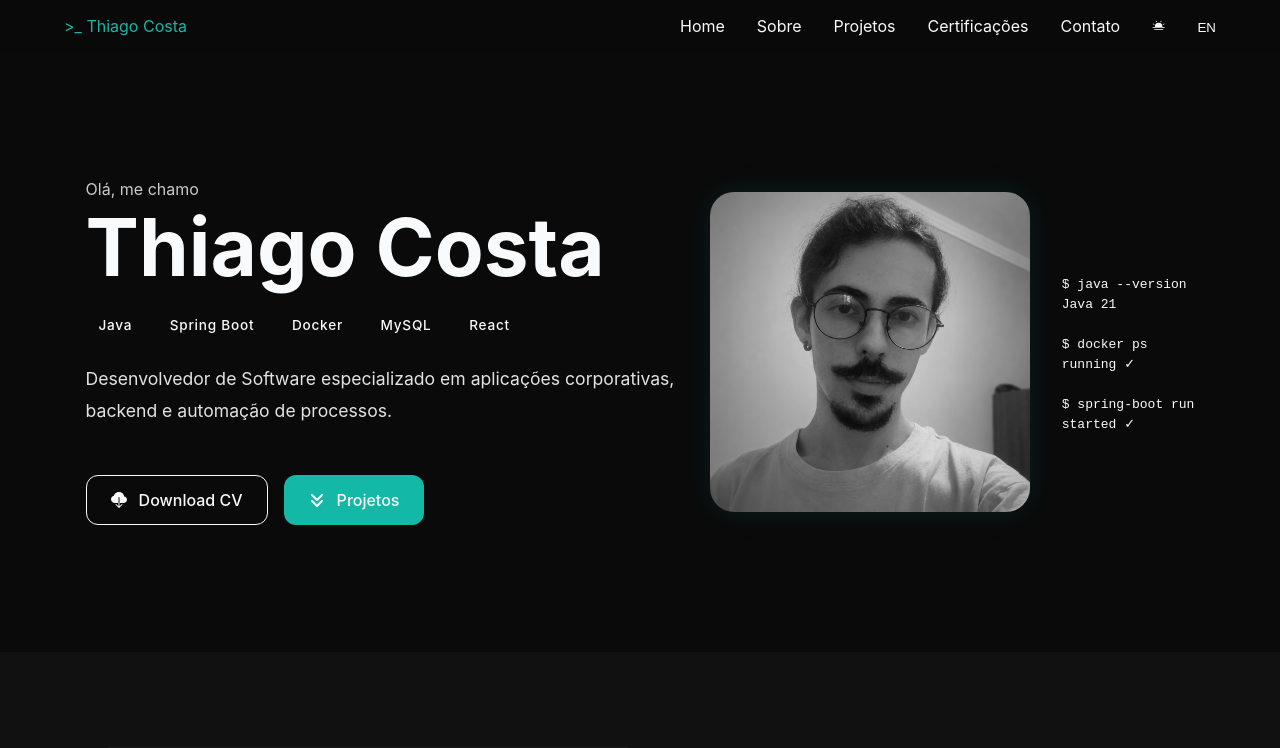
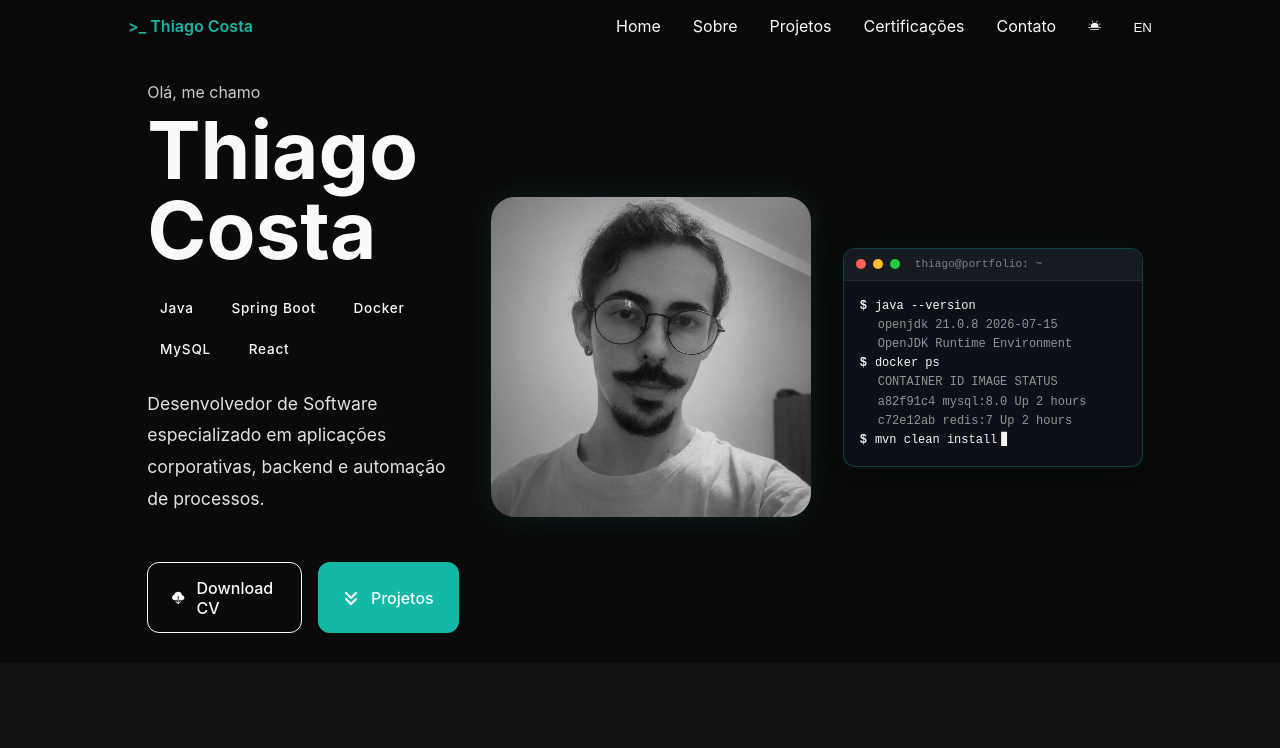
Before and after one commit to ThiagoCosta01/ThiagoCosta01.github.io, a React (Vite) app: page / in a window 1280 px wide. Shown: the top 748 px of the page. Built offline with nearby package versions, Linux system fonts and the light colour scheme.

Commit message:
feat: terminal animation

```diff
--- a/src/components/layout/Footer/Footer.module.css
+++ b/src/components/layout/Footer/Footer.module.css
@@ -5,21 +5,16 @@
 }
 
 .inner {
-    max-width: 1200px;
+    width: 80%;
     margin: 0 auto;
 
-    padding: 5rem 2rem;
+    padding: 5rem 0rem;
 
     display: grid;
     grid-template-columns: 1.2fr 1fr;
-    gap: 4rem;
+
 }
 
-@media (max-width: 768px) {
-    .inner {
-        grid-template-columns: 1fr;
-    }
-}
 
 .profile {
     display: flex;
@@ -166,7 +161,7 @@
 }
 
 .bottomBar {
-    max-width: 1200px;
+    width: 80%;
 
     margin: 0 auto;
 
@@ -260,3 +255,8 @@
         gap: 1rem;
     }
 }
+@media (max-width: 768px) {
+    .inner {
+        grid-template-columns: 1fr;
+    }
+}
--- a/src/components/layout/Logo/Logo.module.css
+++ b/src/components/layout/Logo/Logo.module.css
@@ -1,5 +1,6 @@
 .container a{
     color: var(--primary);
+    font-weight: 600;
 }
 
 .container a:hover{
--- a/src/components/layout/Navbar/Navbar.module.css
+++ b/src/components/layout/Navbar/Navbar.module.css
@@ -23,7 +23,7 @@
 }
 
 .container {
-    width: min(1200px, 90%);
+    width: 80%;
     padding: 1rem 0;
 
     display: flex;
--- a/src/components/ui/AboutMeSection/AboutSection.module.css
+++ b/src/components/ui/AboutMeSection/AboutSection.module.css
@@ -17,7 +17,7 @@
     margin-top: 50px;
     margin-bottom: 50px;
     display: flex;
-    width: 85%;
+    width: 80%;
     justify-content: space-between;
     gap: 100px;
 }
--- a/src/components/ui/IntroductionSection/IntroductionSection.module.css
+++ b/src/components/ui/IntroductionSection/IntroductionSection.module.css
@@ -13,8 +13,10 @@
     margin-top: 30px;
     margin-bottom: 30px;
     align-items: center;
-    width: min(1200px, 90%);
+    justify-content: space-around;
+    width: 80%;
     gap: 2rem;
+
 }
 
 .texts {
--- a/src/components/ui/IntroductionSection/IntroductionSection.tsx
+++ b/src/components/ui/IntroductionSection/IntroductionSection.tsx
@@ -3,6 +3,7 @@ import styles from "./IntroductionSection.module.css";
 import meImage from "../../../assets/images/me2.png";
 import PrimaryButton from "../PrimaryButton/PrimaryButton";
 import { GeneralIcons } from "../../../config/GeneralIcons";
+import TerminalAnimation from "../TerminalAnimation/TerminalAnimation";
 
 export default function IntroductionSection() {
     const { t } = useLanguage();
@@ -59,22 +60,7 @@ export default function IntroductionSection() {
                     </div>
 
                     <div className={styles.terminal}>
-                        <div className={styles.terminalHeader}>
-                            <span></span>
-                            <span></span>
-                            <span></span>
-                        </div>
-
-                        <code>
-                            $ java --version<br />
-                            Java 21<br /><br />
-
-                            $ docker ps<br />
-                            running ✓<br /><br />
-
-                            $ spring-boot run<br />
-                            started ✓
-                        </code>
+                        <TerminalAnimation />
                     </div>
                 </div>
             </div>
--- a/src/components/ui/SkillsSection/SkillsSection.module.css
+++ b/src/components/ui/SkillsSection/SkillsSection.module.css
@@ -1,22 +1,28 @@
 .container {
   width: 100%;
-  padding: 120px 5%;
+  padding-bottom: 120px;
+  padding-top: 120px;
   background-color: var(--surface);
+  display: flex;
+  align-items: center;
+  justify-content: center;
 }
 
 .content {
   display: flex;
-  flex-direction: column;
-  grid-template-columns: 450px 1fr;
-  gap: 5rem;
+
+
   align-items: center;
   justify-content: center;
+  gap: 10rem;
+  width: 80%;
 }
 
 .header {
   display: flex;
   flex-direction: column;
   align-items: center;
+
 }
 
 .tag {
--- /dev/null
+++ b/src/components/ui/TerminalAnimation/TerminalAnimation.module.css
@@ -0,0 +1,162 @@
+.terminal {
+    width: 300px;
+    height: 100%;
+
+    background: #0d1117;
+    border: 1px solid rgba(0, 212, 212, 0.25);
+    border-radius: 12px;
+
+    overflow: hidden;
+
+    box-shadow:
+        0 20px 50px rgba(0, 0, 0, 0.35),
+        0 0 30px rgba(0, 212, 212, 0.05);
+
+    font-family:
+        "JetBrains Mono",
+        "Fira Code",
+        "Cascadia Code",
+        monospace;
+}
+
+.terminalHeader {
+    height: 32px;
+
+    display: flex;
+    align-items: center;
+
+    padding: 0 12px;
+
+    background: #161b22;
+
+    border-bottom: 1px solid rgba(255, 255, 255, 0.06);
+
+    gap: 7px;
+}
+
+.terminalHeader span:not(.title) {
+    width: 10px;
+    height: 10px;
+
+    border-radius: 50%;
+
+    display: block;
+}
+
+.close {
+    background: #ff5f56;
+}
+
+.minimize {
+    background: #ffbd2e;
+}
+
+.maximize {
+    background: #27c93f;
+}
+
+.title {
+    margin-left: 8px;
+
+    color: rgba(255, 255, 255, 0.45);
+
+    font-size: 0.7rem;
+}
+
+.terminalBody {
+    height: calc(100% - 32px);
+
+    padding: 16px;
+
+    box-sizing: border-box;
+
+    overflow: hidden;
+
+    color: #d4d4d4;
+
+    font-size: 0.75rem;
+    line-height: 1.6;
+
+    text-align: left;
+}
+
+.command {
+    display: flex;
+    gap: 8px;
+
+    color: #f5f5f5;
+
+    white-space: nowrap;
+
+    animation: lineIn 0.2s ease-out;
+}
+
+.prompt {
+    color: var(--primary-color);
+
+    font-weight: bold;
+}
+
+.output {
+    color: rgba(255, 255, 255, 0.55);
+
+    padding-left: 18px;
+
+    white-space: nowrap;
+
+    animation: lineIn 0.2s ease-out;
+}
+
+.cursor {
+    display: inline-block;
+
+    margin-left: 4px;
+
+    color: var(--primary-color);
+
+    animation: blink 1s infinite;
+}
+
+@keyframes blink {
+    0%,
+    45% {
+        opacity: 1;
+    }
+
+    46%,
+    100% {
+        opacity: 0;
+    }
+}
+
+@keyframes lineIn {
+    from {
+        opacity: 0;
+        transform: translateY(4px);
+    }
+
+    to {
+        opacity: 1;
+        transform: translateY(0);
+    }
+}
+
+@media (max-width: 768px) {
+    .terminal {
+        width: 100%;
+        max-width: 500px;
+        height: 260px;
+    }
+}
+
+@media (max-width: 480px) {
+    .terminal {
+        height: 240px;
+    }
+
+    .terminalBody {
+        padding: 12px;
+
+        font-size: 0.65rem;
+    }
+}
--- /dev/null
+++ b/src/components/ui/TerminalAnimation/TerminalAnimation.tsx
@@ -0,0 +1,228 @@
+import { useEffect, useRef, useState } from "react";
+import styles from "./TerminalAnimation.module.css";
+
+type TerminalCommand = {
+    command: string;
+    output: string[];
+};
+
+type TerminalLine = {
+    type: "command" | "output";
+    text: string;
+};
+
+const terminalCommands: TerminalCommand[] = [
+    {
+        command: "java --version",
+        output: [
+            "openjdk 21.0.8 2026-07-15",
+            "OpenJDK Runtime Environment",
+        ],
+    },
+    {
+        command: "docker ps",
+        output: [
+            "CONTAINER ID   IMAGE             STATUS",
+            "a82f91c4       mysql:8.0         Up 2 hours",
+            "c72e12ab       redis:7            Up 2 hours",
+        ],
+    },
+    {
+        command: "mvn clean install",
+        output: [
+            "[INFO] Scanning for projects...",
+            "[INFO] Building portfolio-api",
+            "[INFO] BUILD SUCCESS",
+        ],
+    },
+    {
+        command: "git status",
+        output: [
+            "On branch main",
+            "Your branch is up to date with 'origin/main'.",
+            "nothing to commit, working tree clean",
+        ],
+    },
+    {
+        command: "git log -1 --oneline",
+        output: [
+            "8f42a1c feat: improve portfolio terminal",
+        ],
+    },
+    {
+        command: "curl localhost:8080/api/health",
+        output: [
+            '{"status":"UP"}',
+        ],
+    },
+    {
+        command: "npm run build",
+        output: [
+            "vite building for production...",
+            "✓ built in 1.82s",
+        ],
+    },
+    {
+        command: "docker compose up -d",
+        output: [
+            "Container mysql Started",
+            "Container redis Started",
+            "Container api Started",
+        ],
+    },
+];
+
+const TYPING_SPEED = 50;
+const COMMAND_DELAY = 500;
+const OUTPUT_DELAY = 250;
+const NEXT_COMMAND_DELAY = 800;
+const MAX_VISIBLE_LINES = 14;
+
+export default function TerminalAnimation() {
+    const [lines, setLines] = useState<TerminalLine[]>([]);
+    const [currentCommand, setCurrentCommand] = useState("");
+
+    const terminalRef = useRef<HTMLDivElement>(null);
+
+    useEffect(() => {
+        let cancelled = false;
+        let commandIndex = 0;
+
+        const sleep = (ms: number) =>
+            new Promise<void>((resolve) =>
+                setTimeout(resolve, ms)
+            );
+
+        const addLine = (line: TerminalLine) => {
+            if (cancelled) return;
+
+            setLines((current) => {
+                const next = [...current, line];
+
+                return next.slice(-MAX_VISIBLE_LINES);
+            });
+        };
+
+        const typeCommand = async (command: string) => {
+            let typedCommand = "";
+
+            for (const character of command) {
+                if (cancelled) return false;
+
+                typedCommand += character;
+                setCurrentCommand(typedCommand);
+
+                await sleep(TYPING_SPEED);
+            }
+
+            return true;
+        };
+
+        const runTerminal = async () => {
+            while (!cancelled) {
+                const terminalCommand =
+                    terminalCommands[
+                        commandIndex % terminalCommands.length
+                    ];
+
+                setCurrentCommand("");
+
+                const typed = await typeCommand(
+                    terminalCommand.command
+                );
+
+                if (!typed || cancelled) return;
+
+                await sleep(COMMAND_DELAY);
+
+                addLine({
+                    type: "command",
+                    text: terminalCommand.command,
+                });
+
+                setCurrentCommand("");
+
+                for (const output of terminalCommand.output) {
+                    if (cancelled) return;
+
+                    await sleep(OUTPUT_DELAY);
+
+                    addLine({
+                        type: "output",
+                        text: output,
+                    });
+                }
+
+                commandIndex++;
+
+                await sleep(NEXT_COMMAND_DELAY);
+            }
+        };
+
+        runTerminal();
+
+        return () => {
+            cancelled = true;
+        };
+    }, []);
+
+    useEffect(() => {
+        if (!terminalRef.current) return;
+
+        terminalRef.current.scrollTop =
+            terminalRef.current.scrollHeight;
+    }, [lines, currentCommand]);
+
+    return (
+        <div className={styles.terminal}>
+
+            <div className={styles.terminalHeader}>
+                <span className={styles.close} />
+                <span className={styles.minimize} />
+                <span className={styles.maximize} />
+
+                <span className={styles.title}>
+                    thiago@portfolio: ~
+                </span>
+            </div>
+
+            <div
+                ref={terminalRef}
+                className={styles.terminalBody}
+            >
+                {lines.map((line, index) => (
+                    <div
+                        key={`${index}-${line.text}`}
+                        className={
+                            line.type === "command"
+                                ? styles.command
+                                : styles.output
+                        }
+                    >
+                        {line.type === "command" && (
+                            <span className={styles.prompt}>
+                                $
+                            </span>
+                        )}
+
+                        <span>{line.text}</span>
+                    </div>
+                ))}
+
+                <div className={styles.command}>
+                    <span className={styles.prompt}>
+                        $
+                    </span>
+
+                    <span>
+                        {currentCommand}
+                        <span className={styles.cursor}>
+                            ▋
+                        </span>
+                    </span>
+                </div>
+            </div>
+
+        </div>
+    );
+}
--- a/src/styles/variables.css
+++ b/src/styles/variables.css
@@ -1,5 +1,7 @@
 :root {
   --background: #0A0A0A;
+  --background-secondary: rgba(0, 0, 255, 0.22);
+
 
   --surface: #111111;
   --surface-hover: #371e3b;
```
Also changed, not shown: 7 other files (tests, documents, lock files or other folders).
